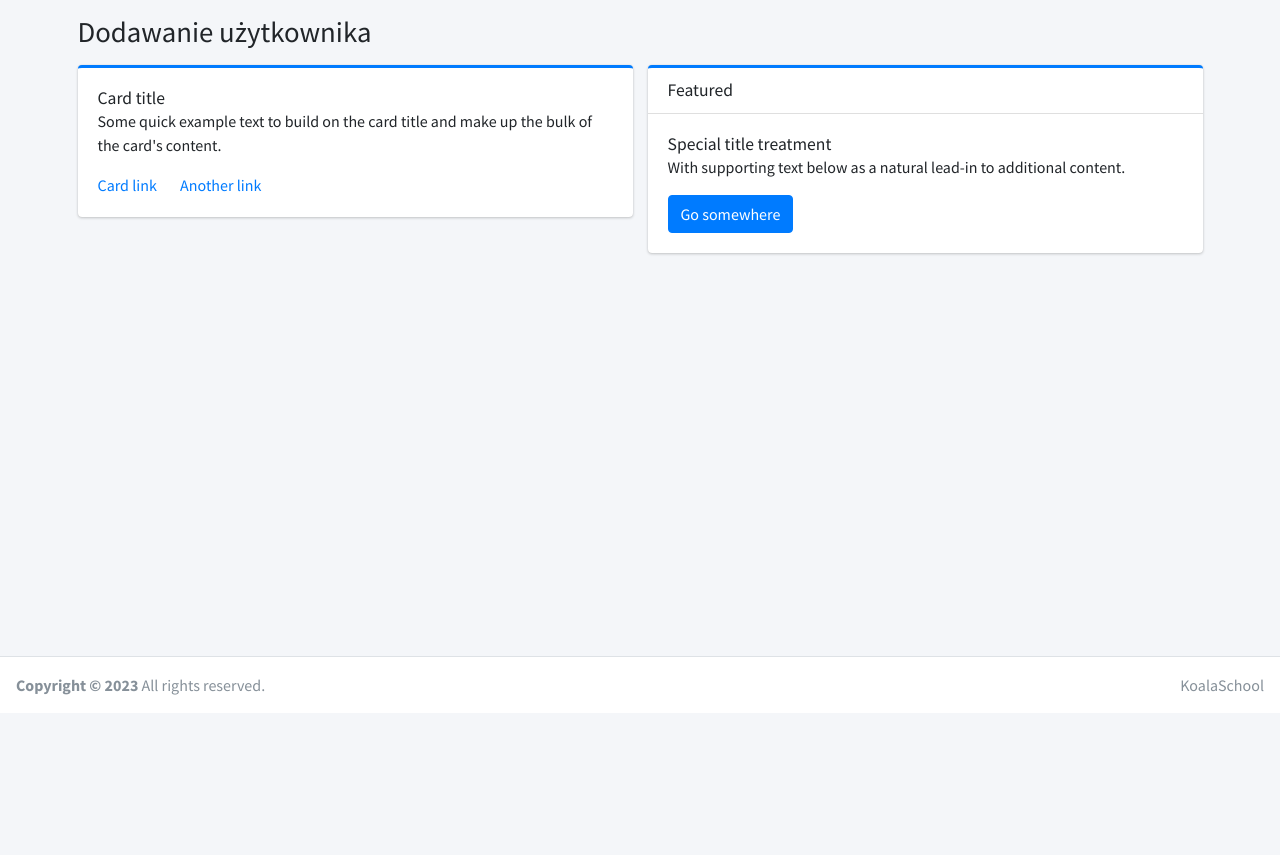
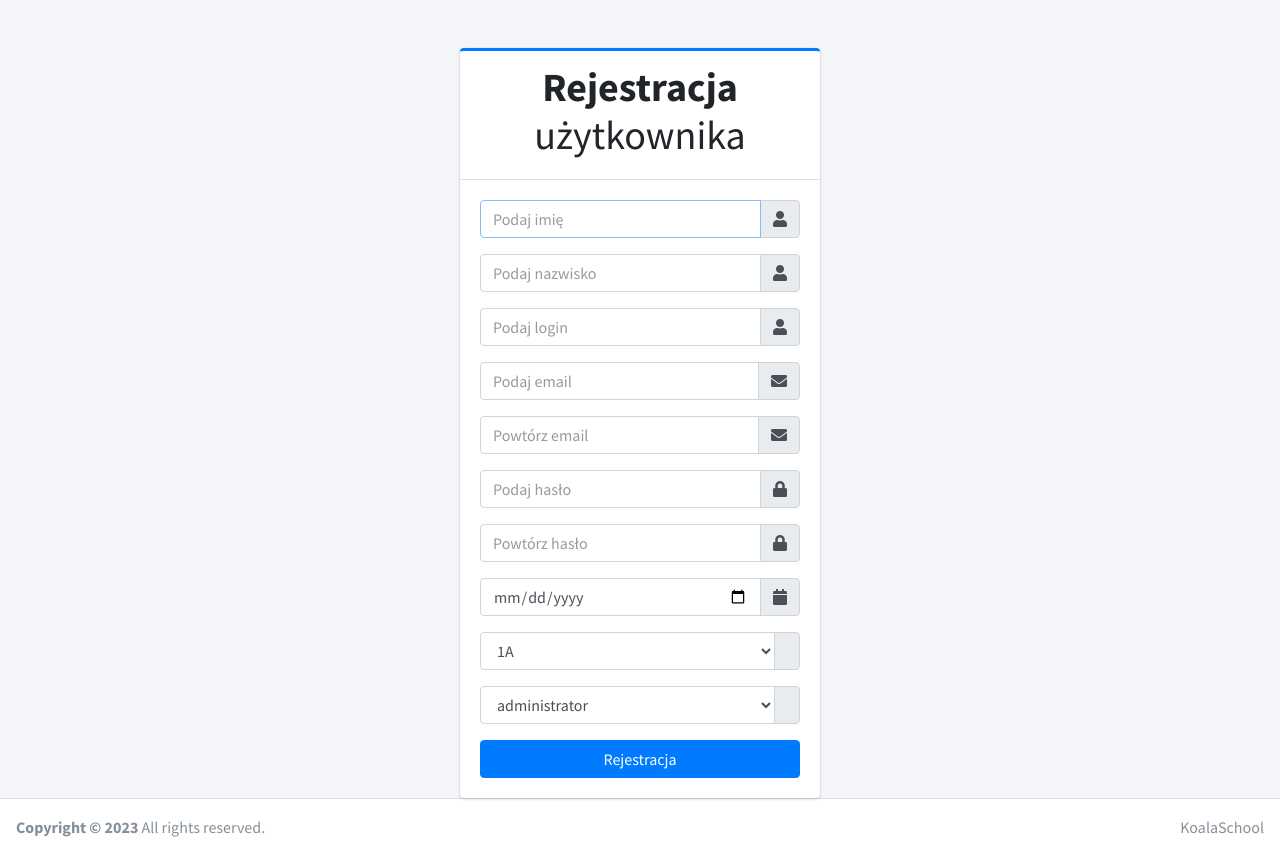
Before and after one commit to Bakkonrad/school_diary, a PHP site: page /admin/admin_add_user.php in a window 1280 px wide. Shown: the part 87-942 px from the top of the page. Before the commit the page ends 782 px from the top, so only its background shows below. Run offline with PHP 8.4, Linux system fonts and the light colour scheme; data comes from the database, SQL or seed files in the repository; some libraries are stand-ins or nearby versions.

Commit message:
working (almost) register system

```diff
--- a/pages/admin/admin_add_user.php
+++ b/pages/admin/admin_add_user.php
@@ -1,3 +1,7 @@
+<?php
+session_start();
+?>
+
 <!DOCTYPE html>
 <html lang="en">
 <head>
@@ -68,45 +72,155 @@
 
     <!-- Content Header (Page header) -->
     <div class="content-wrapper">
-        <div class="content-header">
-        <div class="container">
-                <h1 class="m-0">Dodawanie użytkownika</h1>
-                <!-- <h1 class="m-0"> Strona główna <small>zalogowany</small></h1> -->
-        </div> <!-- /.container-fluid -->
-        </div> <!-- /.content-header -->
-
+        <br><br>
         <!-- Main content -->
         <div class="content">
-        <div class="container">
-            <div class="row">
-            <div class="col-lg-6">
-                <div class="card card-primary card-outline">
-                <div class="card-body">
-                    <h5 class="card-title">Card title</h5>
+        <div class="d-flex justify-content-center align-items-center">
+        <div class="register-box">
+    <?php
 
-                    <p class="card-text">
-                    Some quick example text to build on the card title and make up the bulk of the card's
-                    content.
-                    </p>
-                    <a href="#" class="card-link">Card link</a>
-                    <a href="#" class="card-link">Another link</a>
+    if (isset($_SESSION['errors'])) //jesli jakies pole jest puste/nie zgadza sie email/nie zaakceptowano regulaminu
+    {
+        echo <<<HTML
+            <div class="callout callout-danger">
+            <h5>BŁĄD!</h5>
+            <p>$_SESSION[errors]</p>
+            </div>
+            HTML;
+        //print_r($_SESSION['errors']);
+        //echo "$_SESSION['errors']</div>";
+    }
+    unset($_SESSION['errors']);
+
+    if (isset($_SESSION['notification'])) //jesli jakies pole jest puste/nie zgadza sie email/nie zaakceptowano regulaminu
+    {
+        echo <<< HTML
+            <div class="callout callout-success">
+            <h5>SUKCES!</h5>
+            <p>$_SESSION[notification]</p>
+            </div>
+            HTML;
+        unset($_SESSION['notification']);
+    }
+    ?>
+
+    <div class="card card-outline card-primary">
+        <div class="card-header text-center">
+            <h1 class="h1"><b>Rejestracja </b>użytkownika</h1>
+        </div>
+        <div class="card-body">
+            <!-- <p class="login-box-msg">Rejestracja użytkownika</p> -->
+            <form action="../../scripts/register_user.php" method="post">
+                <div class="input-group mb-3">
+                    <input type="text" class="form-control" name="firstName" placeholder="Podaj imię" autofocus>
+                    <div class="input-group-append">
+                        <div class="input-group-text">
+                            <span class="fas fa-user"></span>
+                        </div>
+                    </div>
                 </div>
-                </div> <!-- /.card -->
-            </div> <!-- /.col-md-6 -->
-            <div class="col-lg-6">
-                <div class="card card-primary card-outline">
-                <div class="card-header">
-                    <h5 class="card-title m-0">Featured</h5>
+                <div class="input-group mb-3">
+                    <input type="text" class="form-control" name="lastName" placeholder="Podaj nazwisko">
+                    <div class="input-group-append">
+                        <div class="input-group-text">
+                            <span class="fas fa-user"></span>
+                        </div>
+                    </div>
                 </div>
-                <div class="card-body">
-                    <h6 class="card-title">Special title treatment</h6>
-
-                    <p class="card-text">With supporting text below as a natural lead-in to additional content.</p>
-                    <a href="#" class="btn btn-primary">Go somewhere</a>
+                <div class="input-group mb-3">
+                    <input type="text" class="form-control" name="login" placeholder="Podaj login">
+                    <div class="input-group-append">
+                        <div class="input-group-text">
+                            <span class="fas fa-user"></span>
+                        </div>
+                    </div>
                 </div>
+                <div class="input-group mb-3">
+                    <input type="email" class="form-control" name="email" placeholder="Podaj email">
+                    <div class="input-group-append">
+                        <div class="input-group-text">
+                            <span class="fas fa-envelope"></span>
+                        </div>
+                    </div>
                 </div>
-            </div> <!-- /.col-md-6 -->
-            </div> <!-- /.row -->
+                <div class="input-group mb-3">
+                    <input type="email" class="form-control" name="confirm_email" placeholder="Powtórz email">
+                    <div class="input-group-append">
+                        <div class="input-group-text">
+                            <span class="fas fa-envelope"></span>
+                        </div>
+                    </div>
+                </div>
+                <div class="input-group mb-3">
+                    <input type="password" class="form-control" name="password" placeholder="Podaj hasło">
+                    <div class="input-group-append">
+                        <div class="input-group-text">
+                            <span class="fas fa-lock"></span>
+                        </div>
+                    </div>
+                </div>
+                <div class="input-group mb-3">
+                    <input type="password" class="form-control" name="confirm_password" placeholder="Powtórz hasło">
+                    <div class="input-group-append">
+                        <div class="input-group-text">
+                            <span class="fas fa-lock"></span>
+                        </div>
+                    </div>
+                </div>
+                <div class="input-group mb-3">
+                    <input type="date" class="form-control" name="birthday">
+                    <div class="input-group-append">
+                        <div class="input-group-text">
+                            <span class="fas fa-calendar"></span>
+                        </div>
+                    </div>
+                </div>
+                <div class="input-group mb-3">
+            <!-- <input type="text" class="form-control" name="city_id" placeholder="Podaj miasto"> -->
+                <select class="form-control" name="class">
+                <?php
+                        require "../../scripts/connect.php";
+                        $sql = "SELECT * FROM `classes`";
+                        $result = $conn->query($sql);
+                        while ($class = $result->fetch_assoc()) {
+                            echo "<option
+                            value='$class[class_id]'>$class[class]</option>";
+                        }
+                        ?>
+                    </select>
+                    <div class="input-group-append">
+                        <div class="input-group-text">
+                            <span class="fa-people-group"></span>
+                        </div>
+                    </div>
+                </div>
+                <div class="input-group mb-3">
+                <select class="form-control" name="role">
+                <?php
+                        require "../../scripts/connect.php";
+                        $sql = "SELECT * FROM `roles`";
+                        $result = $conn->query($sql);
+                        while ($role = $result->fetch_assoc()) {
+                            echo "<option
+                            value='$role[role_id]'>$role[role]</option>";
+                        }
+                        ?>
+                    </select>
+                    <div class="input-group-append">
+                        <div class="input-group-text">
+                            <span class="fa-people-group"></span>
+                        </div>
+                    </div>
+                </div>
+                <!-- /.col -->
+                <div class="d-flex justify-content-center align-items-center">
+                    <button type="submit" class="btn btn-primary btn-block">Rejestracja</button>
+                </div>
+                <!-- /.col -->
+                </div>
+                </form>
+        </div>
+        </div> <!-- /.card-body -->
         </div> <!-- /.container-fluid -->
         </div> <!-- /.content -->
     </div> <!-- /.content-wrapper -->
```
Also changed, not shown: scripts/login.php (+5 -5 lines), scripts/register_user.php (+11 -2 lines).
